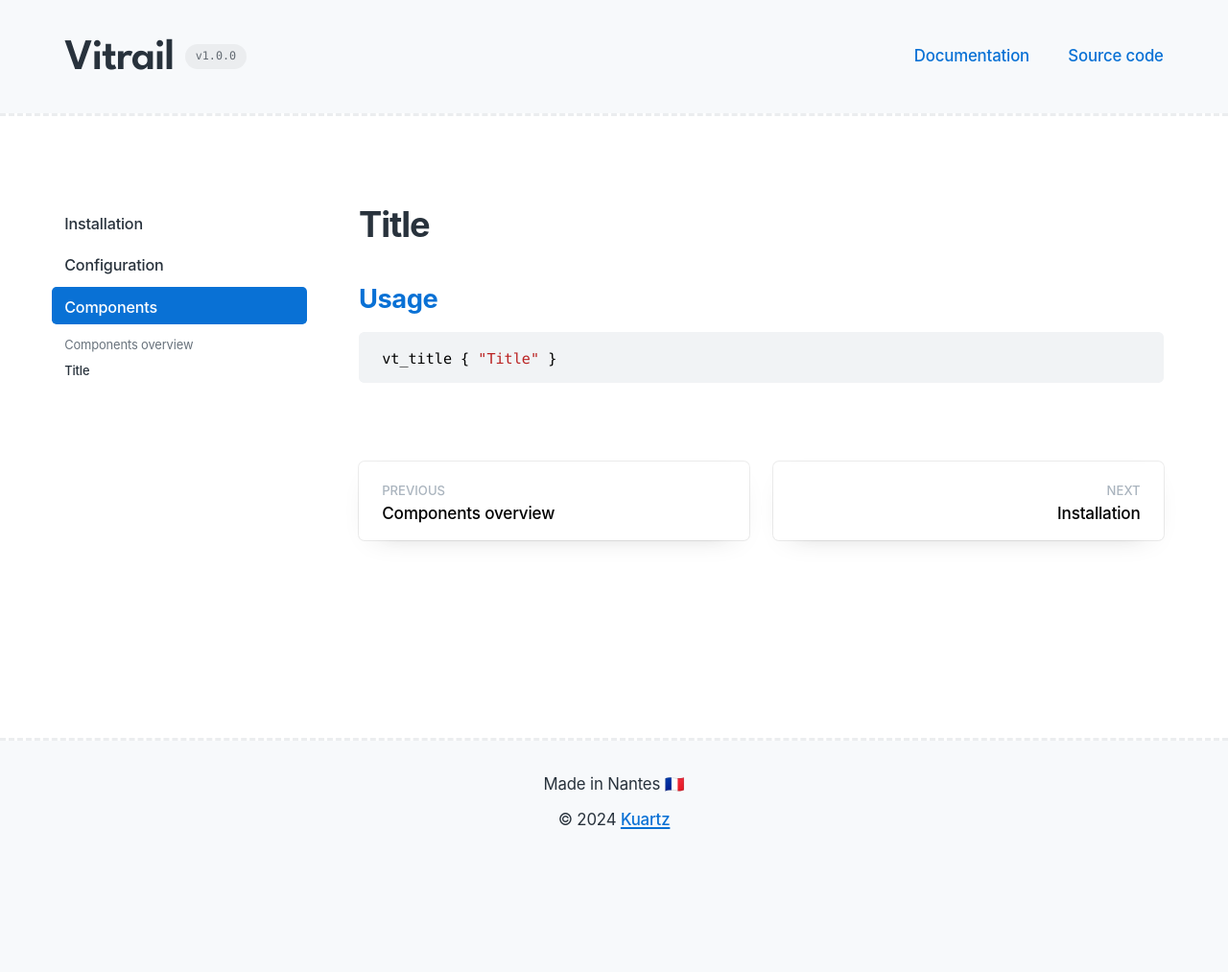
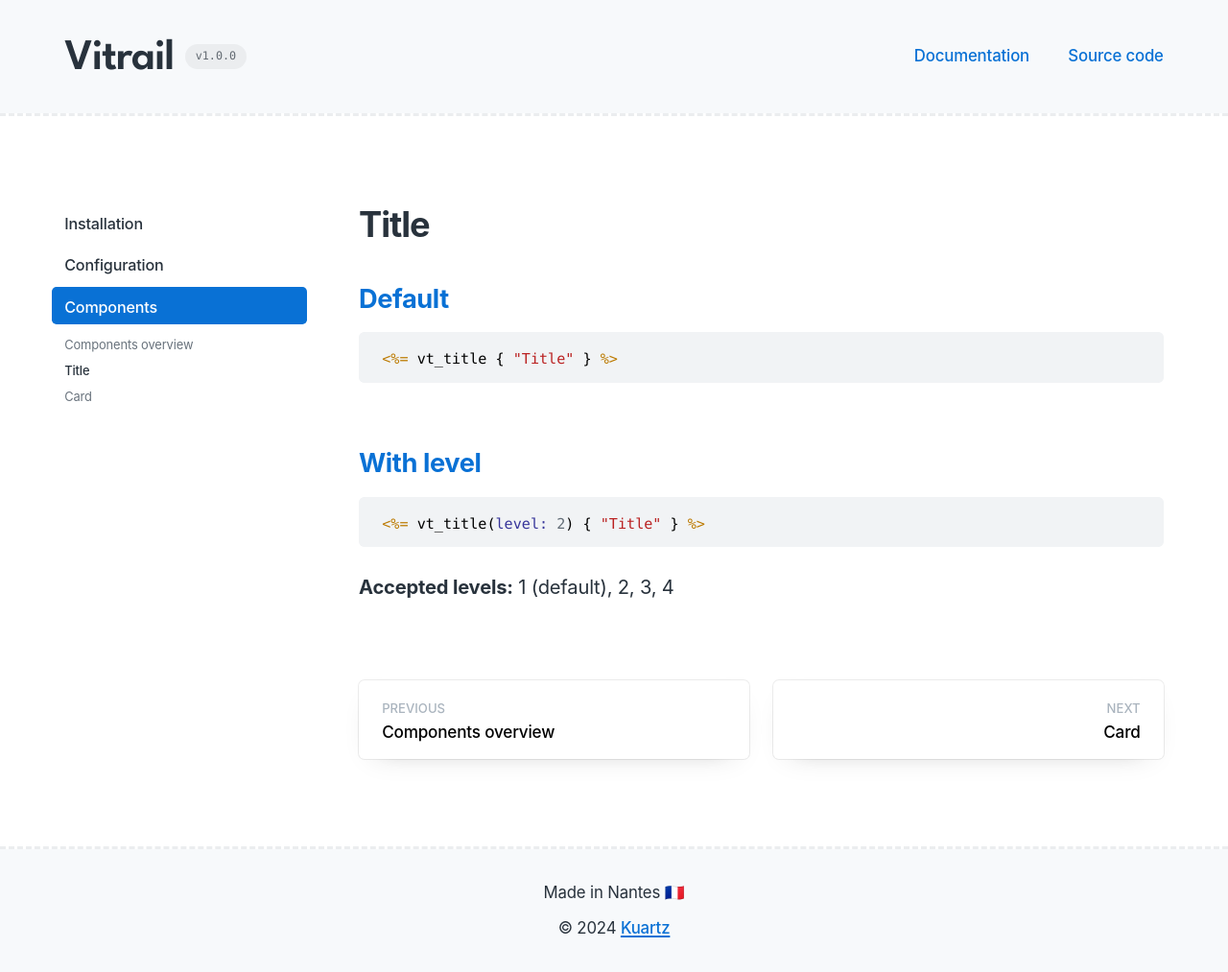
Before and after one commit to kuartz-org/vitrail-site, a Jekyll site: the page built from docs/components/title.md, in a window 1280 px wide. Shown: the whole page at 96% size. Built offline with Jekyll 4.4.1, drawn with Linux system fonts in a browser that asks for light colours; some web fonts are replaced; before the commit the page ends 900 px from its top, so only the background shows below that.

Commit message:
start documentation

````diff
--- a/_data/docs.yml
+++ b/_data/docs.yml
@@ -12,3 +12,5 @@
       url: /docs/components/components-overview/
     - title: "Title"
       url: /docs/components/title/
+    - title: "Card"
+      url: /docs/components/card/
--- a/docs/components/title.md
+++ b/docs/components/title.md
@@ -4,8 +4,16 @@ title: Title
 
 # Title
 
-## Usage
+## Default
 
-```ruby
-vt_title { "Title" }
+```erb
+<%= vt_title { "Title" } %>
 ```
+
+## With level
+
+```erb
+<%= vt_title(level: 2) { "Title" } %>
+```
+
+**Accepted levels:** 1 (default), 2, 3, 4
````
Also changed, not shown: docs/components/card.md (added, +22 -0 lines).
